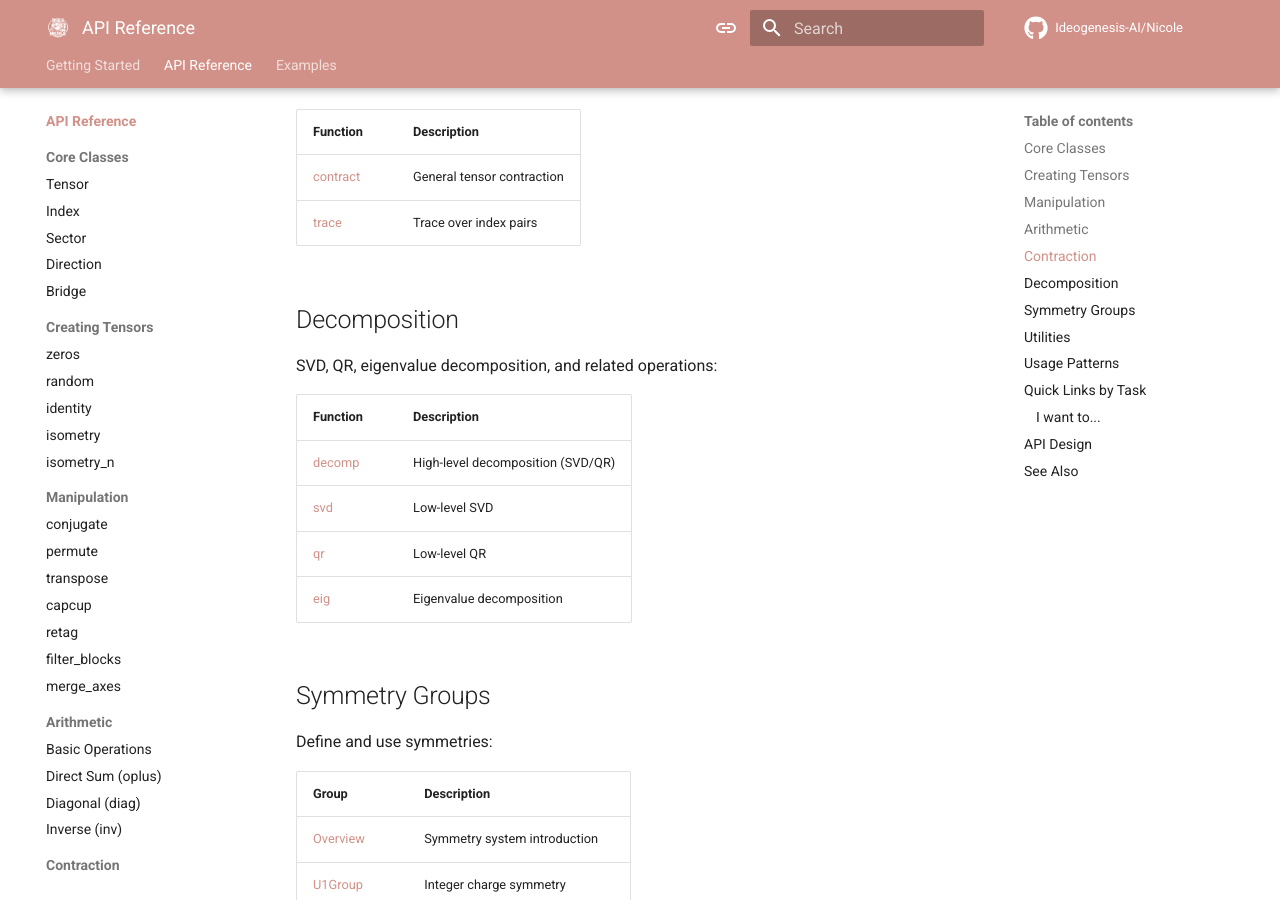
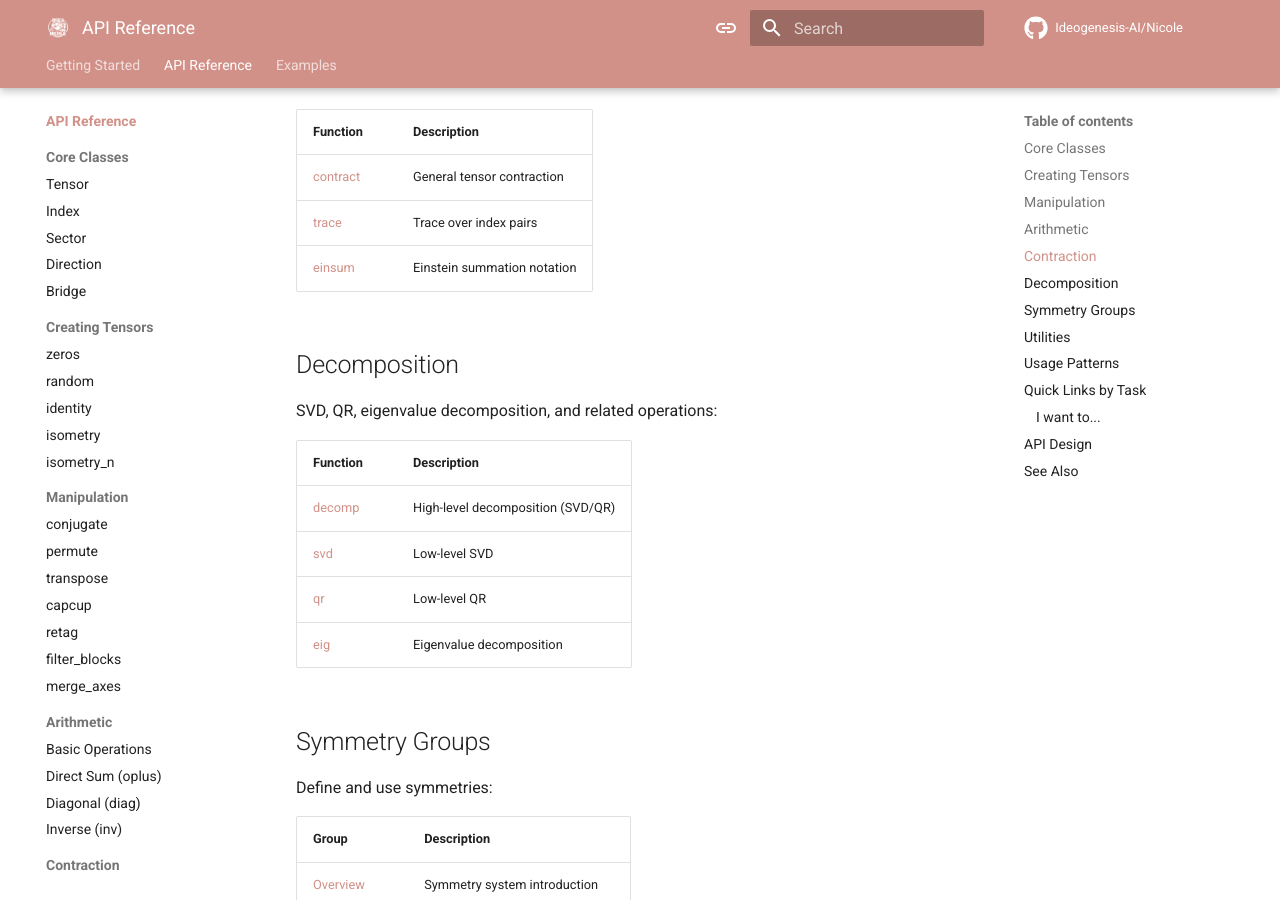
Before and after one commit to Ideogenesis-AI/Nicole, an MkDocs documentation site: the page built from docs/api/index.md, in a window 1280 px wide and 900 px high, scrolled down 2285 px. Built offline with MkDocs 1.6.1 and Material for MkDocs 9.7.7, drawn with Linux system fonts in a browser that asks for light colours; comment, search, counter and statistics services are not loaded; the version menu is left out.

Commit message:
Update API documentation to include einsum references
Added links to the einsum function in the API index and the contract tensors section, enhancing the visibility of Einstein summation notation within the documentation. This update improves user navigation and access to relevant tensor operation resources.

```diff
--- a/docs/api/index.md
+++ b/docs/api/index.md
@@ -67,6 +67,7 @@ Contract and trace tensors:
 |----------|-------------|
 | [contract](contraction/contract.md) | General tensor contraction |
 | [trace](contraction/trace.md) | Trace over index pairs |
+| [einsum](contraction/einsum.md) | Einstein summation notation |
 
 ## Decomposition
 
@@ -120,7 +121,7 @@ For practical examples and complete working code, see:
 → [zeros](creation/zeros.md), [random](creation/random.md), [identity](creation/identity.md)
 
 **Contract tensors**
-→ [contract](contraction/contract.md), [trace](contraction/trace.md)
+→ [contract](contraction/contract.md), [trace](contraction/trace.md), [einsum](contraction/einsum.md)
 
 **Decompose a tensor**
 → [decomp](decomposition/decomp.md), [svd](decomposition/svd.md), [qr](decomposition/qr.md), [eig](decomposition/eig.md)
```
